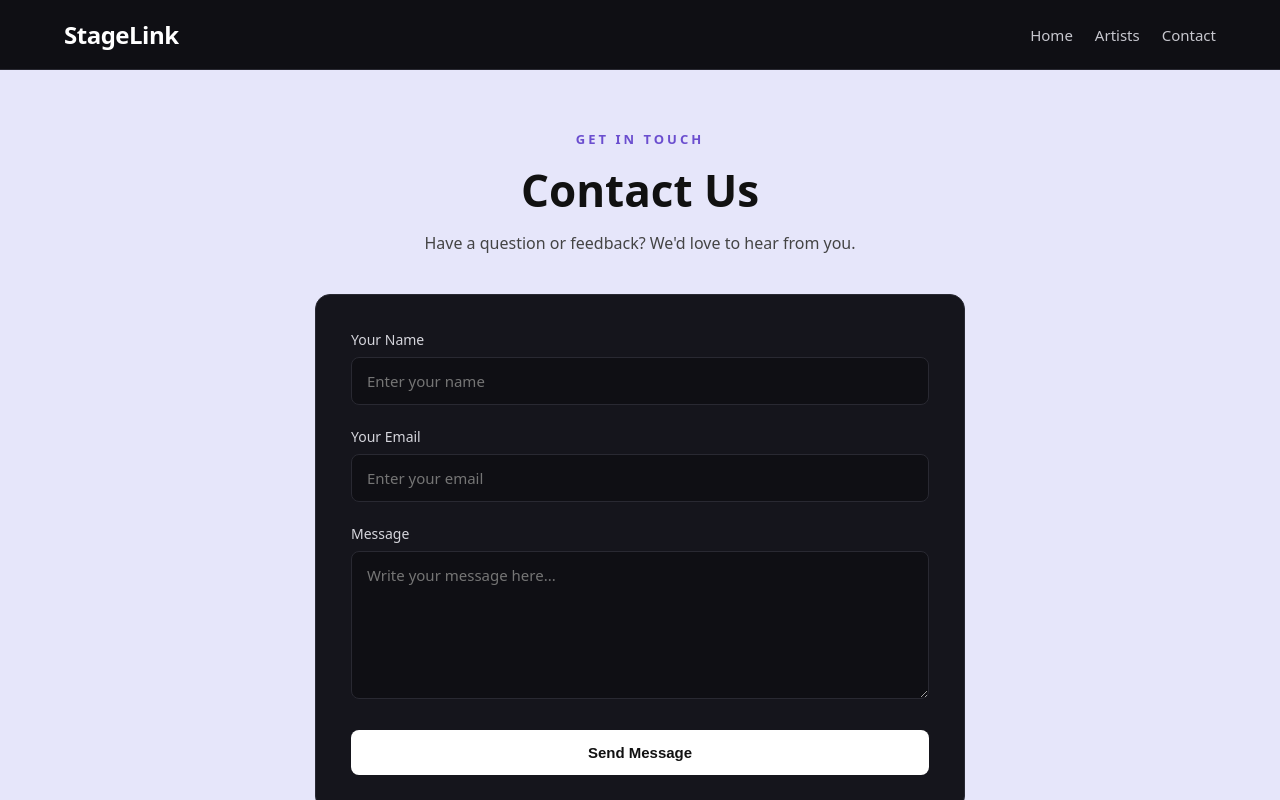
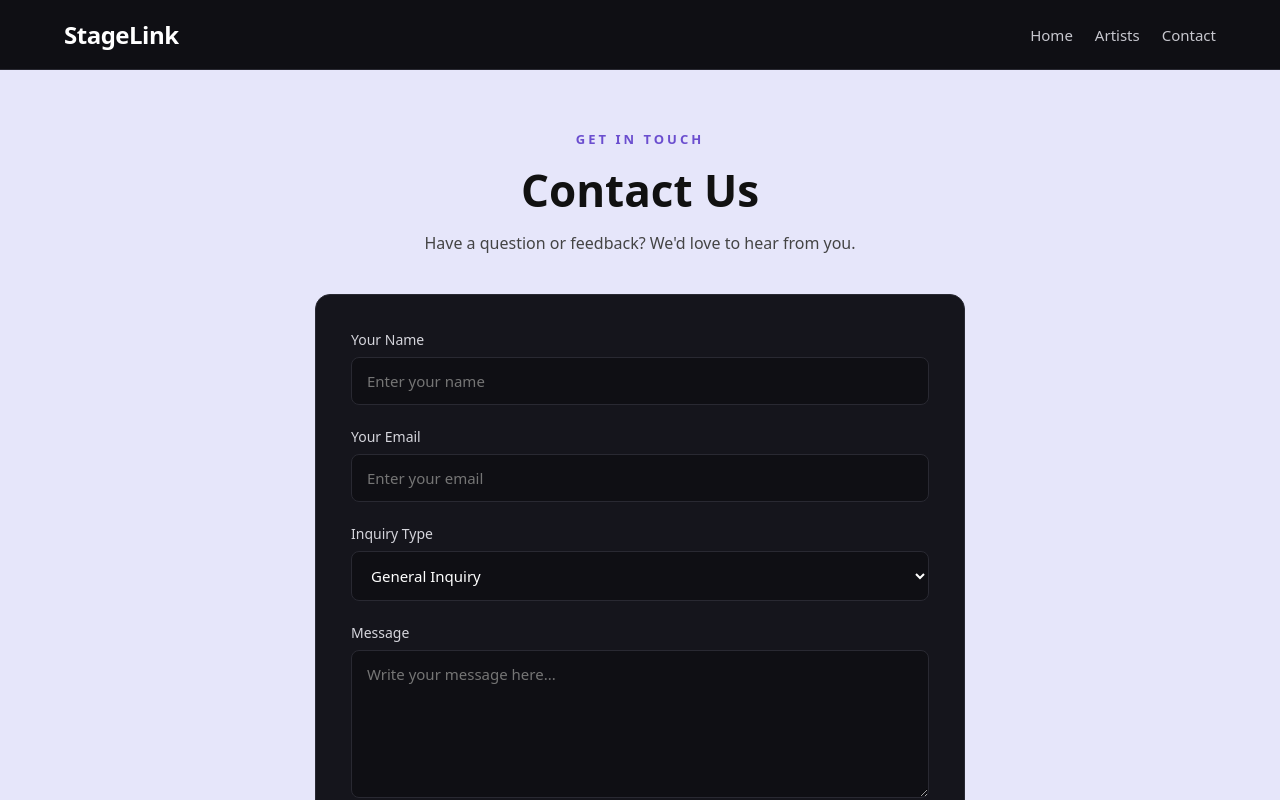
Before and after one commit to chherkiisneha59/stagelink-reactapp, a React (Vite) app: page /contact in a window 1280 px wide. Shown: the top 800 px of the page. Built offline with nearby package versions, Linux system fonts and the light colour scheme.

Commit message:
Add booking option to contact form

```diff
--- a/src/pages/Contact.jsx
+++ b/src/pages/Contact.jsx
@@ -4,6 +4,7 @@ function Contact() {
   const [formData, setFormData] = useState({
     name: "",
     email: "",
+    inquiryType: "general",
     message: "",
   });
   const [submitted, setSubmitted] = useState(false);
@@ -29,7 +30,7 @@ function Contact() {
               className="primary-btn"
               onClick={() => {
                 setSubmitted(false);
-                setFormData({ name: "", email: "", message: "" });
+                setFormData({ name: "", email: "", inquiryType: "general", message: "" });
               }}
             >
               Send Another Message
@@ -77,6 +78,22 @@ function Contact() {
           </div>
 
           <div className="form-group">
+            <label htmlFor="inquiryType">Inquiry Type</label>
+            <select
+              id="inquiryType"
+              name="inquiryType"
+              value={formData.inquiryType}
+              onChange={handleChange}
+              required
+            >
+              <option value="general">General Inquiry</option>
+              <option value="booking">Artist Booking</option>
+              <option value="support">Support</option>
+              <option value="feedback">Feedback</option>
+            </select>
+          </div>
+
+          <div className="form-group">
             <label htmlFor="message">Message</label>
             <textarea
               id="message"
```
